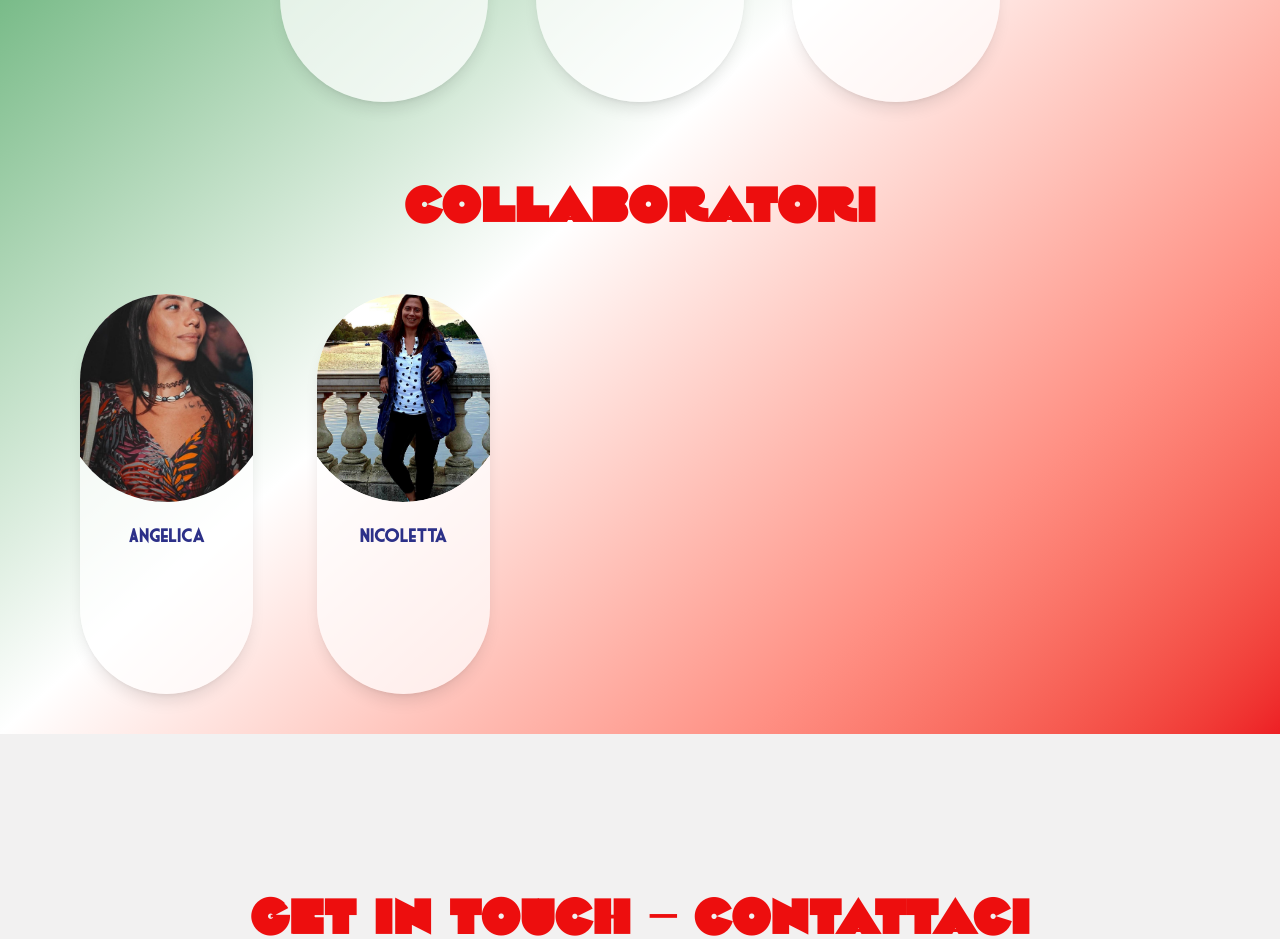
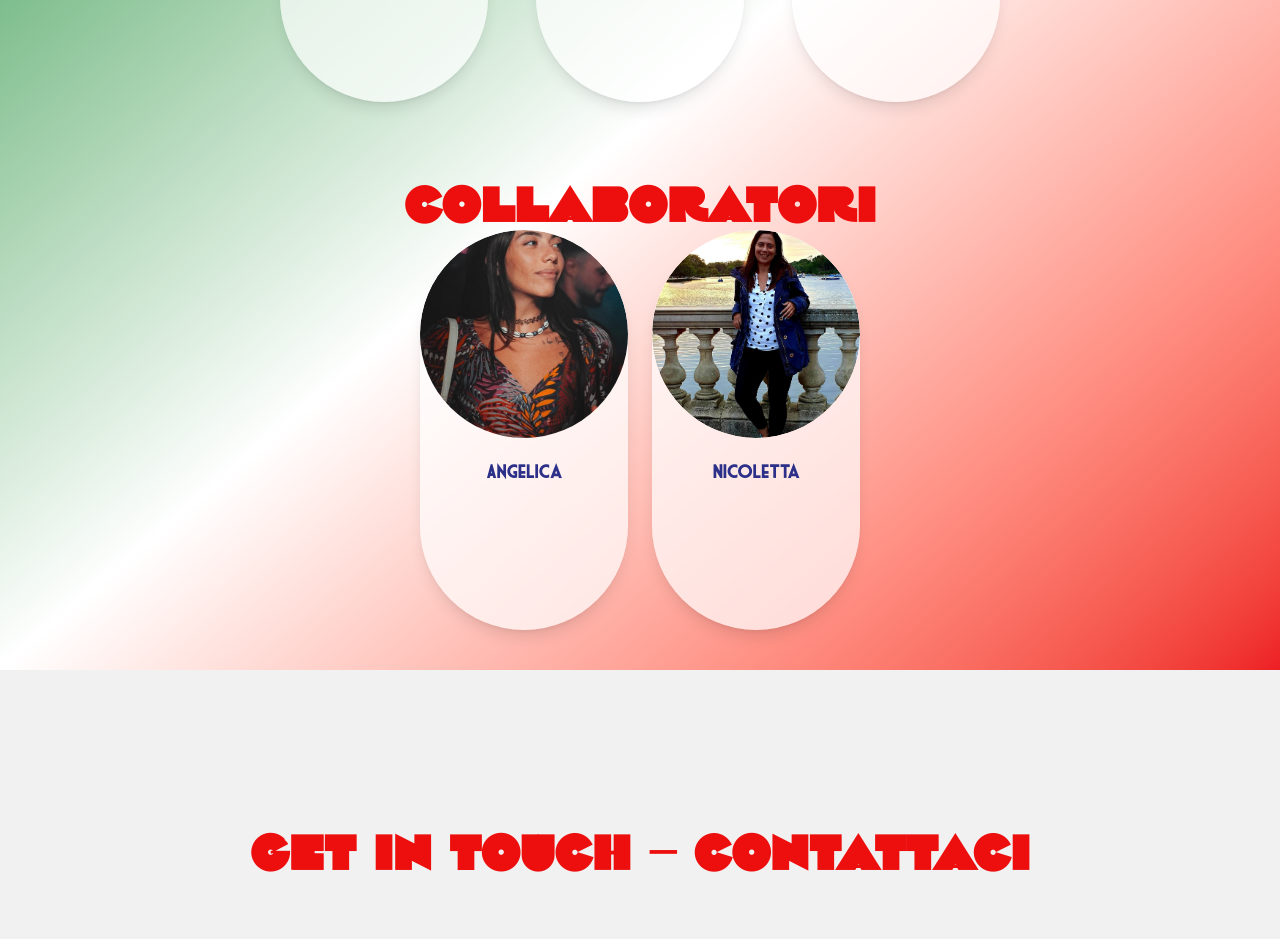
Before and after one commit to AdrianaZizolfi/littleItalyuk, a React (Vite) app in the folder client/: page / in a window 1280 px wide. Shown: the part 2615-3554 px from the top of the page. Built offline with nearby package versions, Linux system fonts and the light colour scheme; a web font is replaced by a local one.

Commit message:
centered items team

```diff
--- a/client/src/sections/Team.jsx
+++ b/client/src/sections/Team.jsx
@@ -73,7 +73,7 @@ useGSAP(() => {
 
 
       {/* Collaboratori Section */}
-      <div className="w-full h-full p-10 md:px-10 px-5">
+      {/* <div className="w-full h-full p-10 md:px-10 px-5">
         <TitleHeader title="Collaboratori" />
         <div className="tech-grid">
           {collabImgs.map((icon) => (
@@ -93,7 +93,36 @@ useGSAP(() => {
             </div>
           ))}
         </div>
-      </div>
+      </div> */}
+      <div className="w-full h-full p-10 md:px-10 px-5">
+          <TitleHeader title="Collaboratori" />
+
+          <div className="
+            grid grid-cols-1 sm:grid-cols-2 md:grid-cols-3 gap-6 place-items-center
+            lg:flex lg:flex-wrap lg:justify-center
+          ">
+            {collabImgs.map((icon) => (
+              <div
+                key={`${icon.name}-collab`}
+                className="card-border team-card overflow-hidden group xl:rounded-full rounded-lg"
+              >
+                <div className="team-card-animated-bg" />
+                <div className="team-card-content">
+                  <div className="tech-icon-wrapper">
+                    <img src={icon.imgPath} className="xl:rounded-full" />
+                    <div className="team-description absolute inset-0 flex items-center justify-center p-4 text-center bg-white/80 opacity-0">
+                      <p className="text-gray-800 text-sm">{icon.description}</p>
+                    </div>
+                  </div>
+                  <div className="padding-x w-full">
+                    <p>{icon.name}</p>
+                  </div>
+                </div>
+              </div>
+            ))}
+          </div>
+        </div>
+
     </div>
   )
 }
```
Also changed, not shown: 1 other file (tests, documents, lock files or other folders).
